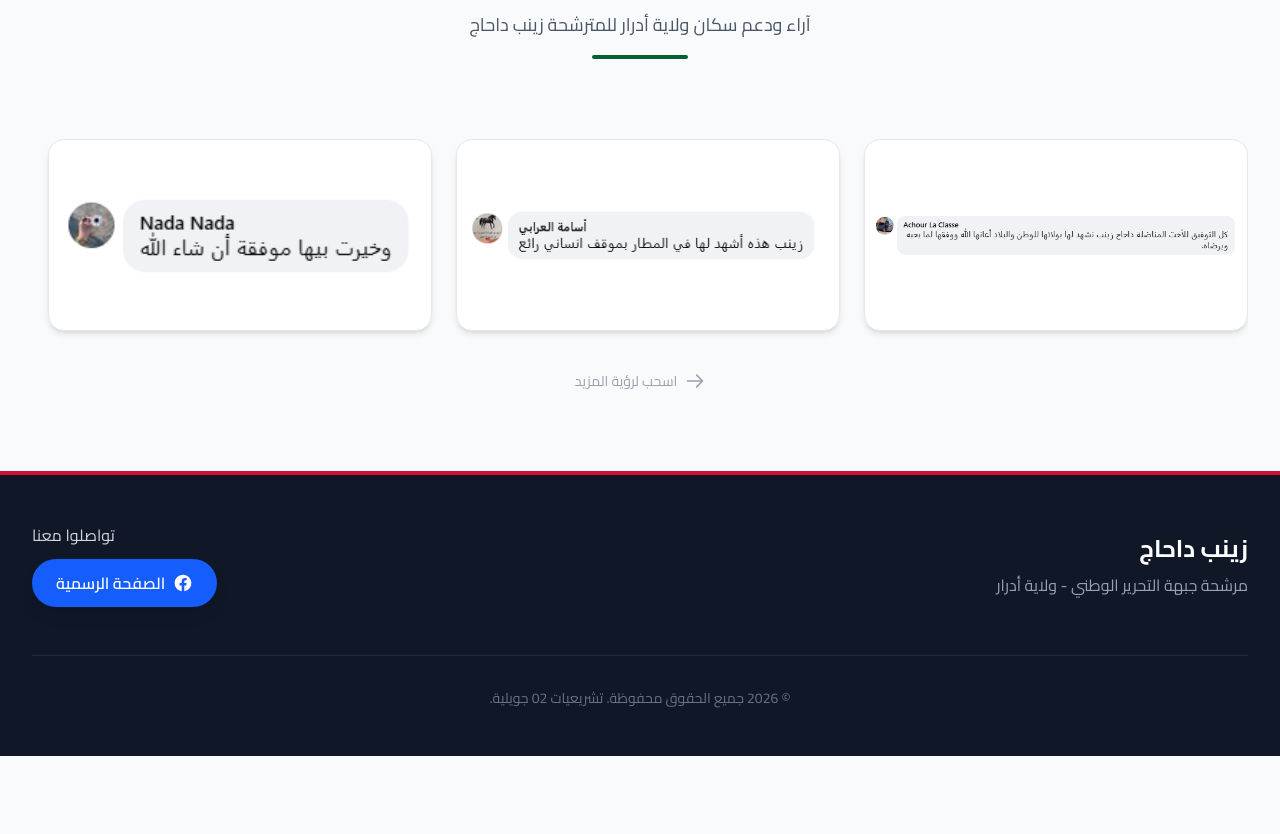
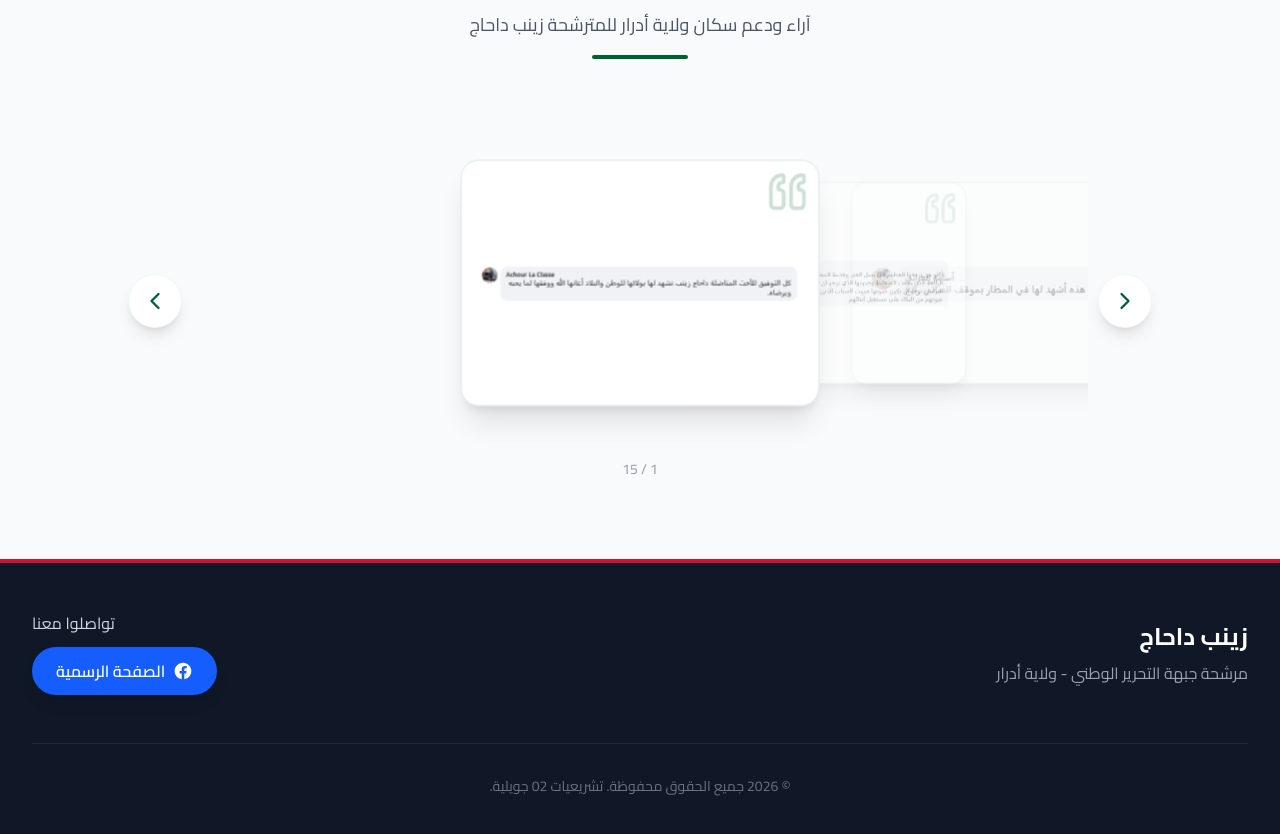
Before and after one commit to Dahadj96/campaign-website, a Next.js app: page / in a window 1280 px wide. Shown: the part 2091-2925 px from the top of the page. Before the commit the page ends 2847 px from the top, so only its background shows below. Built offline with nearby package versions, Linux system fonts and the light colour scheme.

Commit message:
Implement Embla interactive slider with scaling effect

```diff
--- a/package.json
+++ b/package.json
@@ -10,6 +10,8 @@
   },
   "dependencies": {
     "@vercel/analytics": "^2.0.1",
+    "embla-carousel-react": "^8.6.0",
+    "lucide-react": "^1.18.0",
     "next": "16.2.9",
     "react": "19.2.4",
     "react-dom": "19.2.4"
--- a/src/app/page.tsx
+++ b/src/app/page.tsx
@@ -1,5 +1,6 @@
 import React from "react";
 import Image from "next/image";
+import CommentsSlider from "@/components/CommentsSlider";
 
 export default function Home() {
   return (
@@ -111,46 +112,10 @@ export default function Home() {
             <div className="h-1 w-24 bg-algeria-green mx-auto rounded-full mt-4"></div>
           </div>
 
-          <div className="flex overflow-x-auto pb-8 pt-4 gap-6 snap-x snap-mandatory hide-scrollbar">
-            {[
-              "1.PNG", "12147475252.PNG", "15151.PNG", "1878455.PNG",
-              "25417521.PNG", "32474151.PNG", "4184845415.PNG", "484582622.PNG",
-              "512512512521.PNG", "51251521.PNG", "5151151.PNG", "515151256.PNG",
-              "515158151.PNG", "5253533.PNG", "Capture.PNG"
-            ].map((img, idx) => (
-              <div
-                key={idx}
-                className="snap-center shrink-0 w-80 h-40 sm:w-96 sm:h-48 relative rounded-2xl overflow-hidden shadow-md hover:shadow-xl transition-shadow border border-gray-200 bg-white flex items-center justify-center p-2"
-              >
-                <Image
-                  src={`/coments/${img}`}
-                  alt={`رسالة دعم ${idx + 1}`}
-                  fill
-                  className="object-contain p-2"
-                  sizes="(max-width: 640px) 320px, 384px"
-                />
-              </div>
-            ))}
-          </div>
-
-          <div className="flex justify-center gap-2 mt-2 hidden sm:flex">
-             <span className="text-gray-400 text-sm flex items-center gap-2">
-               <svg className="w-5 h-5" fill="none" stroke="currentColor" viewBox="0 0 24 24"><path strokeLinecap="round" strokeLinejoin="round" strokeWidth="2" d="M14 5l7 7m0 0l-7 7m7-7H3"></path></svg>
-               اسحب لرؤية المزيد
-             </span>
-          </div>
+          {/* New Interactive Slider */}
+          <CommentsSlider />
         </div>
       </section>
-
-      <style dangerouslySetInnerHTML={{__html: `
-        .hide-scrollbar::-webkit-scrollbar {
-          display: none;
-        }
-        .hide-scrollbar {
-          -ms-overflow-style: none;
-          scrollbar-width: none;
-        }
-      `}} />
 
       {/* Footer */}
       <footer className="bg-gray-900 text-white py-12 border-t-4 border-algeria-red">
--- /dev/null
+++ b/src/components/CommentsSlider.tsx
@@ -0,0 +1,97 @@
+"use client";
+
+import React, { useCallback, useEffect, useState } from 'react';
+import useEmblaCarousel from 'embla-carousel-react';
+import Image from 'next/image';
+import { Quote, ChevronRight, ChevronLeft } from 'lucide-react';
+
+const IMAGES = [
+  "1.PNG", "12147475252.PNG", "15151.PNG", "1878455.PNG",
+  "25417521.PNG", "32474151.PNG", "4184845415.PNG", "484582622.PNG",
+  "512512512521.PNG", "51251521.PNG", "5151151.PNG", "515151256.PNG",
+  "515158151.PNG", "5253533.PNG", "Capture.PNG"
+];
+
+export default function CommentsSlider() {
+  // Setup embla with loop and center alignment
+  const [emblaRef, emblaApi] = useEmblaCarousel({ loop: true, align: 'center' });
+  const [selectedIndex, setSelectedIndex] = useState(0);
+
+  const scrollPrev = useCallback(() => {
+    if (emblaApi) emblaApi.scrollPrev();
+  }, [emblaApi]);
+
+  const scrollNext = useCallback(() => {
+    if (emblaApi) emblaApi.scrollNext();
+  }, [emblaApi]);
+
+  const onSelect = useCallback(() => {
+    if (!emblaApi) return;
+    setSelectedIndex(emblaApi.selectedScrollSnap());
+  }, [emblaApi, setSelectedIndex]);
+
+  useEffect(() => {
+    if (!emblaApi) return;
+    onSelect();
+    emblaApi.on('select', onSelect);
+    emblaApi.on('reInit', onSelect);
+  }, [emblaApi, onSelect]);
+
+  return (
+    <div className="relative max-w-5xl mx-auto px-12 sm:px-16">
+      <div className="overflow-hidden" ref={emblaRef}>
+        {/* We use dir="ltr" internally for Embla to swipe naturally, but keep content natural */}
+        <div className="flex touch-pan-y items-center h-80 py-8" dir="ltr">
+          {IMAGES.map((img, index) => {
+            const isActive = index === selectedIndex;
+            return (
+              <div
+                key={index}
+                className={`flex-[0_0_80%] sm:flex-[0_0_50%] md:flex-[0_0_40%] min-w-0 px-2 sm:px-4 transition-all duration-500 ease-in-out ${isActive ? 'scale-110 z-10 opacity-100' : 'scale-90 opacity-40'}`}
+              >
+                <div className="relative bg-white rounded-2xl overflow-hidden shadow-xl border border-gray-200 p-2 h-48 sm:h-56 w-full flex items-center justify-center">
+
+                  {/* Decorative Quote Icon */}
+                  <div className="absolute top-2 right-2 text-algeria-green/20 z-10">
+                    <Quote size={40} className="transform rotate-180" />
+                  </div>
+
+                  <div className="relative w-full h-full">
+                    <Image
+                      src={`/coments/${img}`}
+                      alt={`رسالة دعم ${index + 1}`}
+                      fill
+                      className="object-contain p-2"
+                      sizes="(max-width: 640px) 320px, 384px"
+                    />
+                  </div>
+                </div>
+              </div>
+            );
+          })}
+        </div>
+      </div>
+
+      {/* Navigation Buttons (Swapped for RTL context) */}
+      <button
+        onClick={scrollNext}
+        className="absolute left-0 top-1/2 -translate-y-1/2 bg-white text-algeria-green shadow-lg rounded-full p-3 hover:bg-algeria-green hover:text-white transition-colors z-20 border border-gray-100"
+        aria-label="السابق"
+      >
+        <ChevronLeft size={28} />
+      </button>
+
+      <button
+        onClick={scrollPrev}
+        className="absolute right-0 top-1/2 -translate-y-1/2 bg-white text-algeria-green shadow-lg rounded-full p-3 hover:bg-algeria-green hover:text-white transition-colors z-20 border border-gray-100"
+        aria-label="التالي"
+      >
+        <ChevronRight size={28} />
+      </button>
+
+      <div className="flex justify-center gap-2 mt-4 text-sm text-gray-400 font-medium font-sans">
+        {selectedIndex + 1} / {IMAGES.length}
+      </div>
+    </div>
+  );
+}
```
Also changed, not shown: 1 other file (tests, documents, lock files or other folders).
